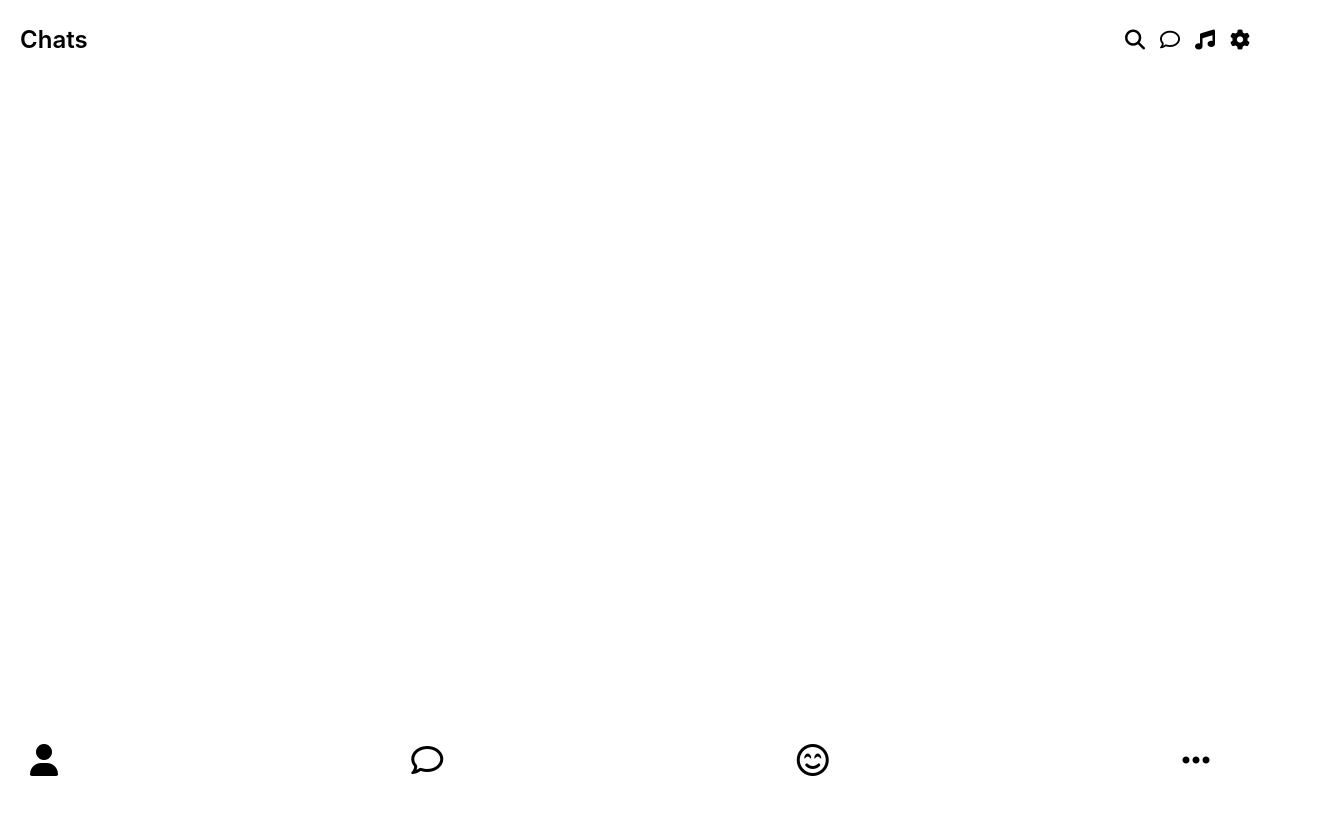
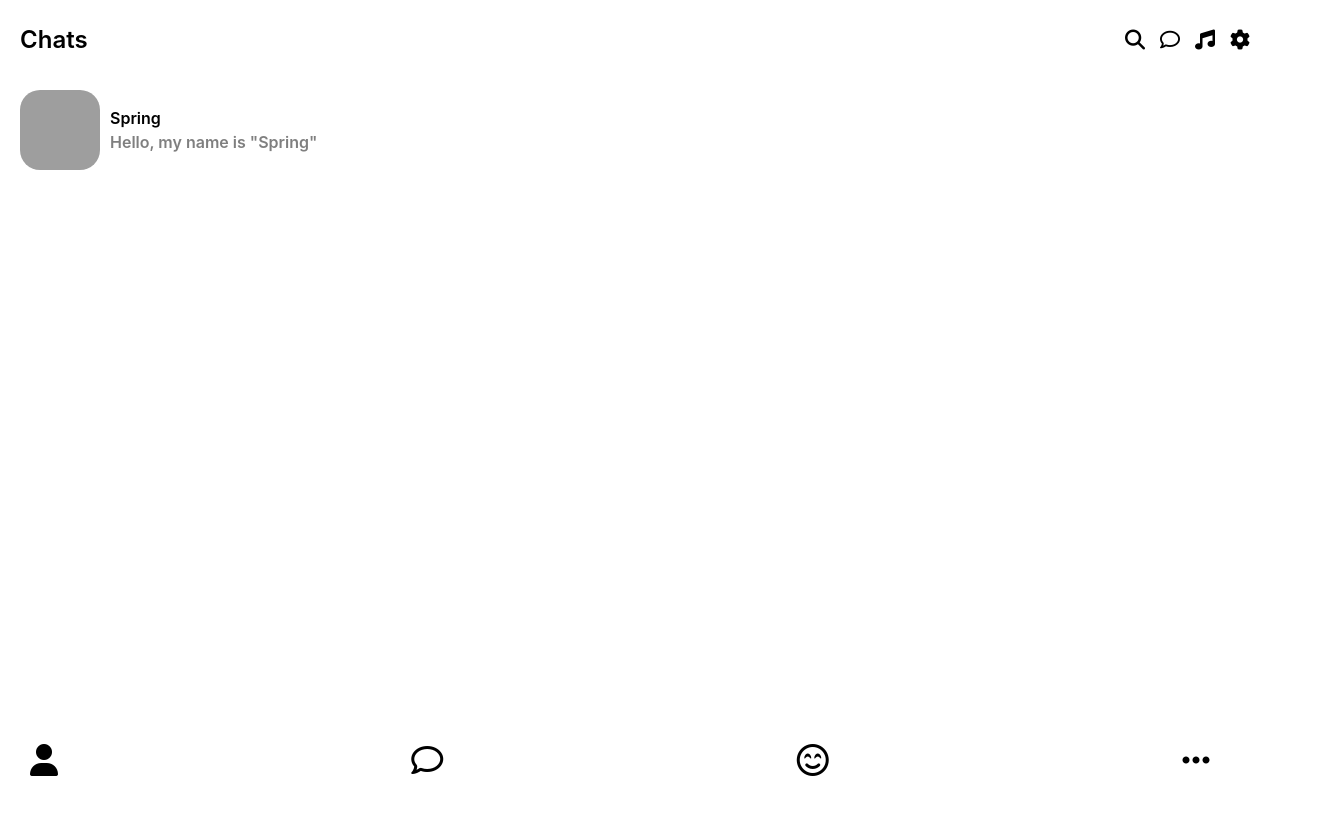
Before and after one commit to gaeunkim1/csgaeunkim-kokoatalk, a plain HTML site: page chats.html in a window 1280 px wide. Shown: the whole page, 1320 px wide, since content can reach past the window. Drawn offline with Linux system fonts and the light colour scheme; grey boxes are pictures that could not be loaded.

Commit message:
made  chats screen

```diff
--- a/chats.html
+++ b/chats.html
@@ -19,6 +19,18 @@
         </div>
     </header>
 
+    <main>
+        <div class="user">
+            <a class="user-btn" href="chat.html">
+                <img src="https://img.freepik.com/free-photo/pink-and-yellow-plain-background_53876-98329.jpg?size=626&ext=jpg">
+            </a>
+                <div class="user-chat">
+                <div class="user-name">Spring</div>
+                <div class="user-text">Hello, my name is "Spring"</div>
+            </div>
+        </div>
+    </main>
+
     <footer>
         <a class="nav-btn" href="friends.html"><i class="fas fa-user fa-2x"></i></a>
         <a class="nav-btn" href="chats.html"><i class="far fa-comment fa-2x"></i></a>
--- a/css/components/main.css
+++ b/css/components/main.css
@@ -30,3 +30,15 @@ main{
 i{
     color: black;
 }
+.user-chat{
+    grid-column: 2/-1;
+    grid-row: 1/-1;
+    padding: 20px 0;
+    display: flex;
+    flex-direction: column;
+    justify-content: space-between;
+}
+.user-text{
+    padding-left: 10px;
+    color: rgba(0,0,0,0.5);
+}
```
Also changed, not shown: chat.html (added).
